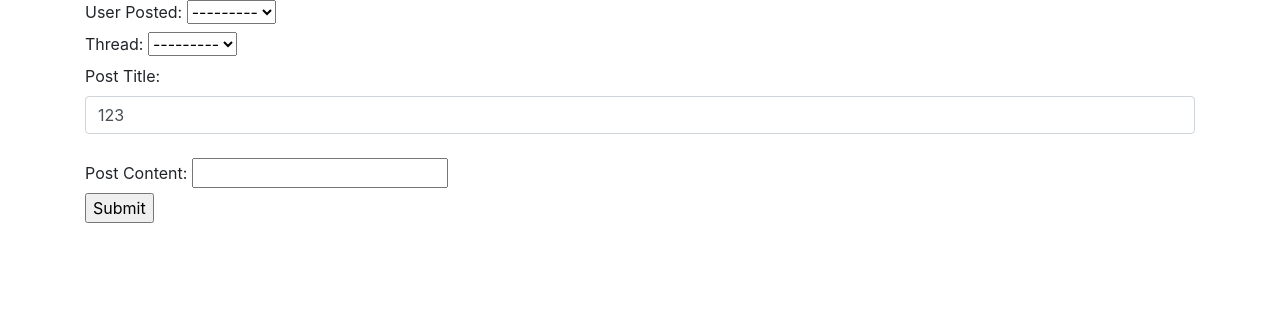
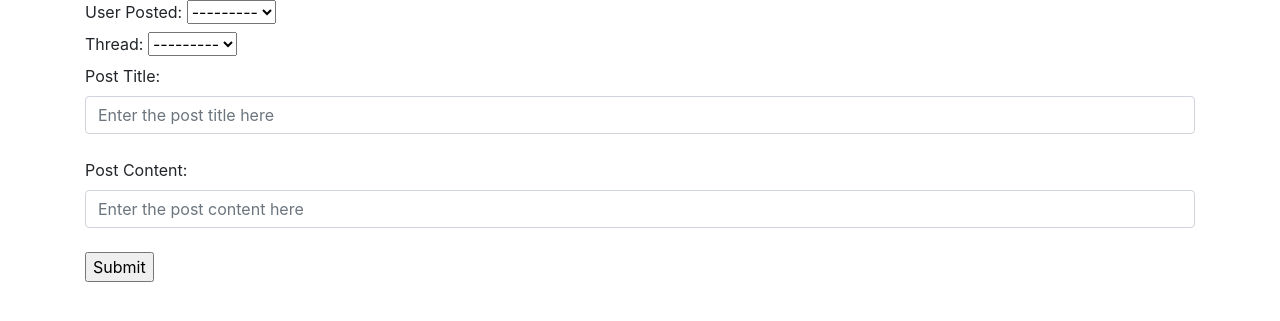
Before and after one commit to yumenegi/forum, a Django app: page /new/ in a window 1280 px wide. Shown: the top 321 px of the page. Run offline with Django 3.2, Linux system fonts and the light colour scheme; data comes from the database, SQL or seed files in the repository; both versions use the stored data as it was after the commit; some libraries are stand-ins or nearby versions.

Commit message:
Minor changes: aesthetic

```diff
--- a/post/templates/post/newPost.html
+++ b/post/templates/post/newPost.html
@@ -18,9 +18,9 @@
         <label for="id_thread">Thread: </label>
         {{form.thread}}<br>
         <label for="id_title">Post Title: </label>
-        <input type="text" class="form-control" name="title" value="123" maxlength="30" required id="id_title"><br>
+        <input type="text" class="form-control" name="title" maxlength="30" required id="id_title" placeholder="Enter the post title here"><br>
         <label for="id_content">Post Content: </label>
-        {{form.content}}<br>
+        <input type="text" class="form-control" name="content" maxlength="30" required id="id_content" placeholder="Enter the post content here"><br>
         <!-- {{form}} -->
         <input type="submit" value="Submit">
       </form>
```
Also changed, not shown: db.sqlite3.
